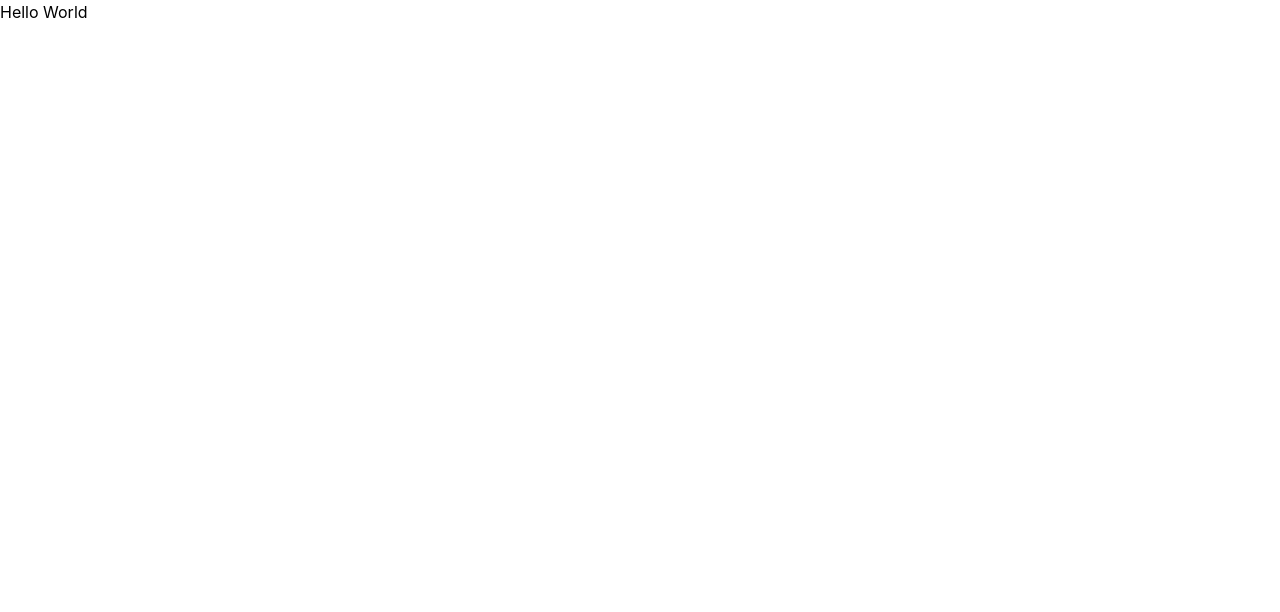
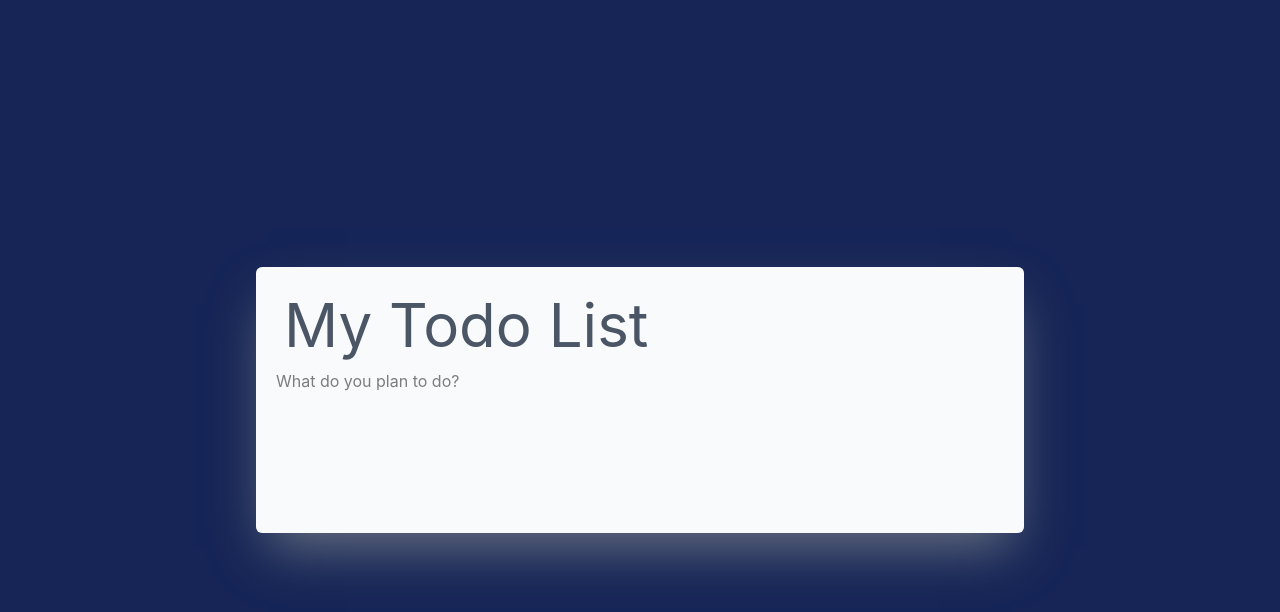
Before and after one commit to Corevirus-ops/To-Do-List-fullstack-PERN, a React app in the folder app/: page / in a window 1280 px wide. Shown: the top 612 px of the page. Built offline with nearby package versions, Linux system fonts and the light colour scheme; the HTML template or start-up script is replaced by a standard one.

Commit message:
basic setup using tailwind, new to it so may take some time. Making basic component for form for new todo items

```diff
--- a/app/src/App.jsx
+++ b/app/src/App.jsx
@@ -1,13 +1,17 @@
-import { useState } from 'react'
-
+import TodoForm from "./components/TodoForm";
 
 function App() {
-  const [count, setCount] = useState(0)
+
 
   return (
     <>
-     <div>
-      <h1>Hello World</h1>
+     <div className="bg-blue-950 h-screen w-screen flex justify-center items-center">
+        <div className="flex flex-col gap-1.5 bg-gray-50 p-5 rounded-md shadow-gray-500 shadow-2xl min-w-3xl min-h-4/12">
+          <h1 className="text-gray-600 text-6xl p-2">My Todo List</h1>
+            <div className="flex">
+              <TodoForm />
+            </div>
+        </div>
      </div>
     </>
   )
--- /dev/null
+++ b/app/src/components/TodoForm.jsx
@@ -0,0 +1,12 @@
+import { useState } from "react";
+export default function TodoForm() {
+    const [newTodo, setNewToDo] = useState('');
+
+    return (
+        <form>
+            <input type="text" value={newTodo} onChange={(e) => setNewToDo(e.target.value)} placeholder="What do you plan to do?" />
+
+        </form>
+    )
+
+}
```
